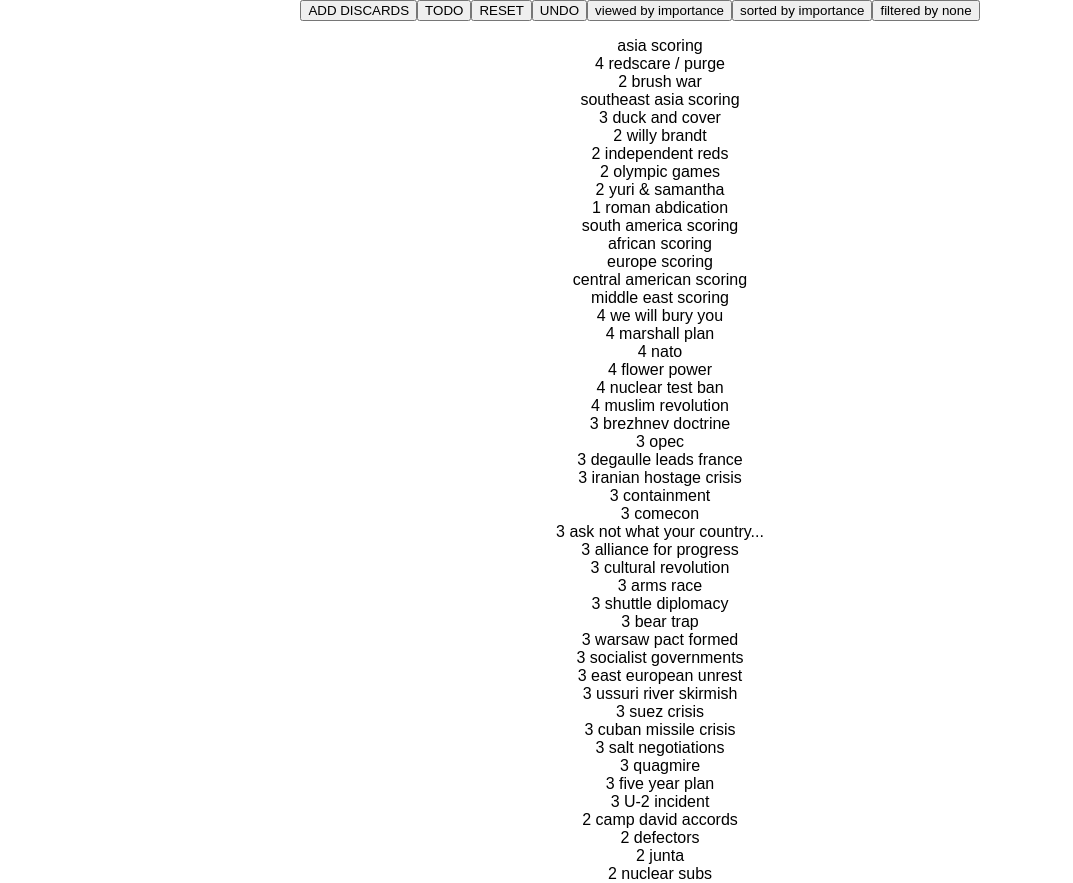
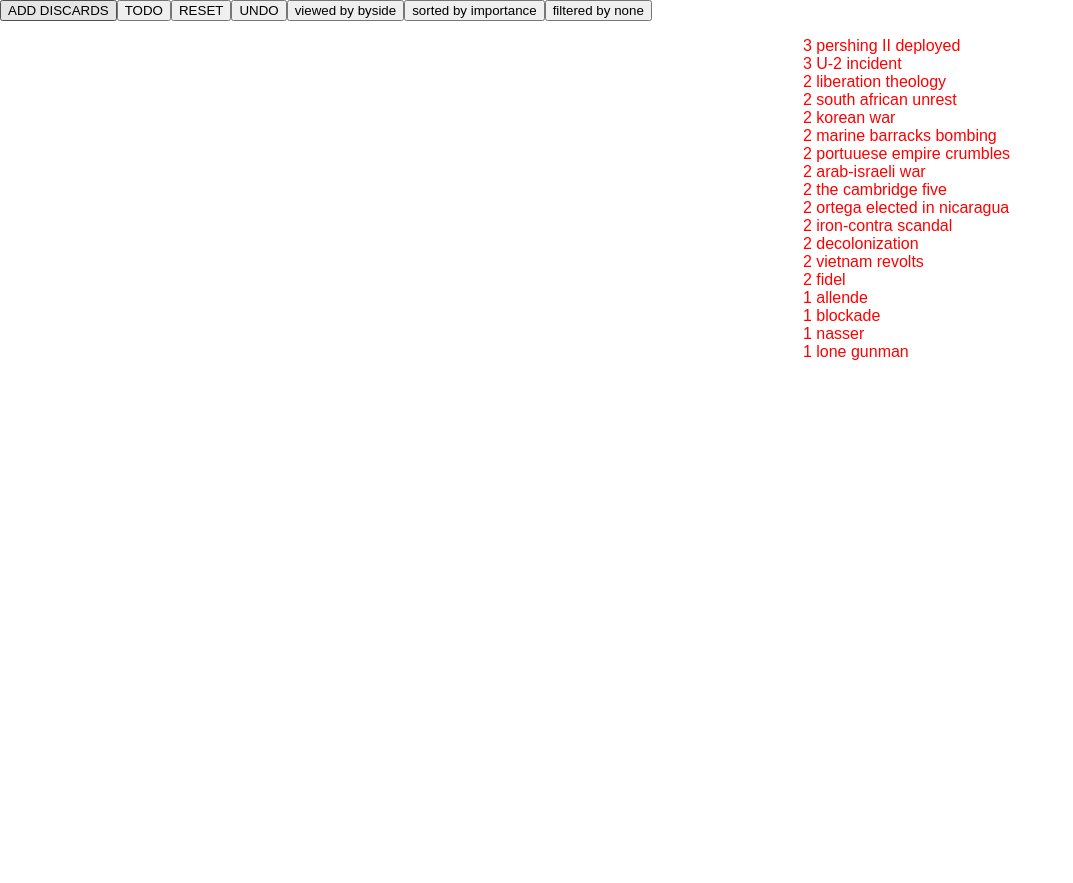
Before and after one commit to mindreader/twilight-struggle-counter, a React (Create React App) app: page / in a window 1280 px wide. Shown: the top 883 px of the page, without its empty margins (0-1073 px from the left). After the commit the page ends 800 px from the top, so only its background shows below. Built offline with nearby package versions, Linux system fonts and the light colour scheme.

Commit message:
Trying to pretty up this code a little.

```diff
--- a/package.json
+++ b/package.json
@@ -13,5 +13,8 @@
     "build": "react-scripts build",
     "test": "react-scripts test --env=jsdom",
     "eject": "react-scripts eject"
+  },
+  "devDependencies": {
+    "prettier": "^1.13.5"
   }
 }
--- a/src/App.css
+++ b/src/App.css
@@ -1,5 +1,5 @@
 .App {
-  text-align: center;
+  text-align: left;
 }
 
 .App-logo {
@@ -33,3 +33,12 @@
   -khtml-user-select: none; /* webkit (konqueror) browsers */
   -ms-user-select: none; /* IE10+ */
 }
+.byside {
+  margin-left: 20%;
+  margin-right: 20%;
+}
+
+.left, .right, .middle {
+  float: left;
+  width: 33%;
+}
--- a/src/App.js
+++ b/src/App.js
@@ -8,9 +8,9 @@ const { Map } = require('immutable')
 class Card extends Component {
   color() {
     switch (this.props.presence) {
-      case "deck": return "black"
+      case "inhand": return "black"
       case "discarded": return "gray"
-      case "inhand": return (this.props.side === "ussr") ? "red" : (this.props.side === "us" ? "blue" : "purple")
+      case "deck": return (this.props.side === "ussr") ? "red" : (this.props.side === "us" ? "blue" : "purple")
       case "removed": return "black"
       default: return "black"
     }
@@ -101,7 +101,7 @@ class App extends Component {
       cardStates: allCards.map(c =>
         Map({presence: "deck"})
       ),
-      viewBy: 'importance', // war / ops value / importance
+      viewBy: 'byside', // war / ops value / importance / byside
       sortBy: 'importance', // ops / name / importance
       filterBy: 'none', // none / scoring / 2ops / 3ops / 4ops / high priority
       phase: 3, // 1 = early, 2 = mid, 3 = late
@@ -222,18 +222,18 @@ class App extends Component {
     let ussr = f(c => c.get('side') === "ussr")
 
    return (
-      <div>
-        <div>
+      <div className="byside">
+        <div className="left">
           <ul>
             {us}
           </ul>
         </div>
-        <div>
+        <div className="middle">
           <ul>
             {neutral}
           </ul>
         </div>
-        <div>
+        <div className="right">
           <ul>
             {ussr}
           </ul>
--- a/src/Cards.js
+++ b/src/Cards.js
@@ -22,46 +22,46 @@ class Cards {
       bl:  Map({name: "blockade",         early:  true, event: true,  side: "ussr",    ops: 1}),
       kw:  Map({name: "korean war",         early:  true, event: true,  side: "ussr",    ops: 2}),
       aiw:  Map({name: "arab-israeli war",         early:  true, event: false,  side: "ussr",    ops: 2}),
-      cm:  Map({name: "comecon",         early:  true, event: true,  side: "ussr",    ops: 3}),
+      come:  Map({name: "comecon",         early:  true, event: true,  side: "ussr",    ops: 3}),
       nsr:  Map({name: "nasser",         early:  true, event: true,  side: "ussr",    ops: 1}),
       wsp:  Map({name: "warsaw pact formed",         early:  true, event: true,  side: "ussr",    ops: 3}),
-      dg:  Map({name: "degaulle leads france",         early:  true, event: true,  side: "ussr",    ops: 3}),
+      deg:  Map({name: "degaulle leads france",         early:  true, event: true,  side: "ussr",    ops: 3}),
       cns:  Map({name: "captured nazi scientist",         early:  true, event: true,  side: "neutral",    ops: 2}),
-      td:  Map({name: "truman doctrine",         early:  true, event: true,  side: "us",    ops: 1}),
+      trum:  Map({name: "truman doctrine",         early:  true, event: true,  side: "us",    ops: 1}),
       nt:  Map({name: "nato",         early:  true, event: true,  side: "us",    ops: 4}),
       mp:  Map({name: "marshall plan",         early:  true, event: true,  side: "us",    ops: 4}),
       ipw:  Map({name: "indo-pakistani war",         early:  true, event: false,  side: "neutral",    ops: 2}),
       cnt:  Map({name: "containment",         early:  true, event: true,  side: "us",    ops: 3}),
       cia:  Map({name: "cia created",         early:  true, event: true,  side: "us",    ops: 1}),
-      suz:  Map({name: "suez crisis",         early:  true, event: true,  side: "ussr",    ops: 3}),
+      suez:  Map({name: "suez crisis",         early:  true, event: true,  side: "ussr",    ops: 3}),
       eeu:  Map({name: "east european unrest",         early:  true, event: false,  side: "us",    ops: 3}),
       dcz:  Map({name: "decolonization",         early:  true, event: false,  side: "ussr",    ops: 2}),
       un:  Map({name: "un intervention",         early:  true, event: false,  side: "neutral",    ops: 1}),
-      ntp:  Map({name: "nuclear test ban",         early:  true, event: false,  side: "neutral",    ops: 4}),
-      fr:  Map({name: "formosan resolution",         early:  true, event: true,  side: "us",    ops: 2}),
-      df:  Map({name: "defectors",         early:  true, event: false,  side: "us",    ops: 2}),
+      ntb:  Map({name: "nuclear test ban",         early:  true, event: false,  side: "neutral",    ops: 4}),
+      form:  Map({name: "formosan resolution",         early:  true, event: true,  side: "us",    ops: 2}),
+      def:  Map({name: "defectors",         early:  true, event: false,  side: "us",    ops: 2}),
       cas:  Map({name: "central american scoring",         mid:  true, event: false,  side: "neutral",    scoringcard: true}),
       ar:  Map({name: "arms race",         mid:  true, event: false,  side: "neutral",    ops: 3}),
       cmc:  Map({name: "cuban missile crisis",         mid:  true, event: true,  side: "neutral",    ops: 3}),
-      ns:  Map({name: "nuclear subs",         mid:  true, event: true,  side: "us",    ops: 2}),
+      subs:  Map({name: "nuclear subs",         mid:  true, event: true,  side: "us",    ops: 2}),
       qm:  Map({name: "quagmire",         mid:  true, event: true,  side: "ussr",    ops: 3}),
-      sn:  Map({name: "salt negotiations",         mid:  true, event: true,  side: "neutral",    ops: 3}),
+      salt:  Map({name: "salt negotiations",         mid:  true, event: true,  side: "neutral",    ops: 3}),
       bt:  Map({name: "bear trap",         mid:  true, event: true,  side: "us",    ops: 3}),
-      sm:  Map({name: "summit",         mid:  true, event: false,  side: "neutral",    ops: 1}),
+      sum:  Map({name: "summit",         mid:  true, event: false,  side: "neutral",    ops: 1}),
       hil:  Map({name: "how i learned to stop worrying",         mid:  true, event: true,  side: "neutral",    ops: 2}),
       jun:  Map({name: "junta",         mid:  true, event: false,  side: "neutral",    ops: 2}),
       kd:  Map({name: "kitchen debates",         mid:  true, event: true,  side: "us",    ops: 1}),
-      me:  Map({name: "missile envy",         mid:  true, event: false,  side: "neutral",    ops: 2}),
-      wwb:  Map({name: "we will bury you",         mid:  true, event: true,  side: "ussr",    ops: 4}),
-      bd:  Map({name: "brezhnev doctrine",         mid:  true, event: true,  side: "ussr",    ops: 3}),
+      mis:  Map({name: "missile envy",         mid:  true, event: false,  side: "neutral",    ops: 2}),
+      wwby:  Map({name: "we will bury you",         mid:  true, event: true,  side: "ussr",    ops: 4}),
+      brez:  Map({name: "brezhnev doctrine",         mid:  true, event: true,  side: "ussr",    ops: 3}),
       pec:  Map({name: "portuuese empire crumbles",         mid:  true, event: true,  side: "ussr",    ops: 2}),
       sau:  Map({name: "south african unrest",         mid:  true, event: false,  side: "ussr",    ops: 2}),
       all:  Map({name: "allende",         mid:  true, event: true,  side: "ussr",    ops: 1}),
       mus:  Map({name: "muslim revolution",         mid:  true, event: false,  side: "ussr",    ops: 4}),
-      cr:  Map({name: "cultural revolution",         mid:  true, event: true,  side: "ussr",    ops: 3}),
+      cult:  Map({name: "cultural revolution",         mid:  true, event: true,  side: "ussr",    ops: 3}),
       fp:  Map({name: "flower power",         mid:  true, event: true,  side: "ussr",    ops: 4}),
       u2:  Map({name: "U-2 incident",         mid:  true, event: true,  side: "ussr",    ops: 3}),
-      opc:  Map({name: "opec",         mid:  true, event: false,  side: "ussr",    ops: 3}),
+      opec:  Map({name: "opec",         mid:  true, event: false,  side: "ussr",    ops: 3}),
       lg:  Map({name: "lone gunman",         mid:  true, event: true,  side: "ussr",    ops: 1}),
       crg:  Map({name: "colonial rear guards",         mid:  true, event: false,  side: "us",    ops: 2}),
       pcr:  Map({name: "panama canal returned",         mid:  true, event: true,  side: "us",    ops: 1}),
@@ -69,20 +69,46 @@ class Cards {
       pg:  Map({name: "puppet governments",         mid:  true, event: true,  side: "us",    ops: 2}),
       gs:  Map({name: "grain sales to soviets",         mid:  true, event: false,  side: "us",    ops: 2}),
       jp:  Map({name: "john paul II elected pope",         mid:  true, event: true,  side: "us",    ops: 2}),
-      lds:  Map({name: "latin american death squads",         mid:  true, event: false,  side: "neutral",    ops: 2}),
+      lads:  Map({name: "latin american death squads",         mid:  true, event: false,  side: "neutral",    ops: 2}),
       nix:  Map({name: "nixon plays the china card",         mid:  true, event: true,  side: "us",    ops: 2}),
       oas:  Map({name: "oas founded",         mid:  true, event: true,  side: "us",    ops: 1}),
       sad:  Map({name: "saddat expels soviets",         mid:  true, event: true,  side: "us",    ops: 1}),
-      sd:  Map({name: "shuttle diplomacy",         mid:  true, event: true,  side: "us",    ops: 3}),
+      shu:  Map({name: "shuttle diplomacy",         mid:  true, event: true,  side: "us",    ops: 3}),
       voa:  Map({name: "voice of america",         mid:  true, event: false,  side: "us",    ops: 2}),
       lib:  Map({name: "liberation theology",         mid:  true, event: false,  side: "ussr",    ops: 2}),
       urs:  Map({name: "ussuri river skirmish",         mid:  true, event: true,  side: "us",    ops: 3}),
-      an:  Map({name: "ask not what your country...",         mid:  true, event: true,  side: "us",    ops: 3}),
-      ap:  Map({name: "alliance for progress",         mid:  true, event: true,  side: "us",    ops: 3}),
+      ask:  Map({name: "ask not what your country...",         mid:  true, event: true,  side: "us",    ops: 3}),
+      pro:  Map({name: "alliance for progress",         mid:  true, event: true,  side: "us",    ops: 3}),
       afs:  Map({name: "african scoring",         mid:  true, event: false,  side: "neutral",    scoringcard: true}),
       one:  Map({name: "one small step",         mid:  true, event: false,  side: "neutral",    ops: 2}),
       sas:  Map({name: "south america scoring",         mid:  true, event: false,  side: "neutral",    scoringcard: true}),
-      ihc:  Map({name: "iranian hostage crisis",         late:  true, event: true,  side: "ussr", ops: 3}),
+      host:  Map({name: "iranian hostage crisis",         late:  true, event: true,  side: "ussr", ops: 3}),
+      il:  Map({name: "the iron lady",         late:  true, event: true,  side: "us", ops: 3}),
+      rbl:  Map({name: "reagan bombs libya",         late:  true, event: true,  side: "us", ops: 2}),
+      sw:  Map({name: "star wars",         late:  true, event: true,  side: "us", ops: 2}),
+      nso:  Map({name: "north sea oil",         late:  true, event: true,  side: "us", ops: 3}),
+      ref:  Map({name: "the reformer",         late:  true, event: true,  side: "ussr", ops: 3}),
+      mbb:  Map({name: "marine barracks bombing",         late:  true, event: true,  side: "ussr", ops: 2}),
+      kal:  Map({name: "soviets shoot down KAL-007",         late:  true, event: true,  side: "us", ops: 4}),
+      glas:  Map({name: "glasnost",         late:  true, event: true,  side: "ussr", ops: 4}),
+      ort:  Map({name: "ortega elected in nicaragua",         late:  true, event: true,  side: "ussr", ops: 2}),
+      ter:  Map({name: "terrorism",         late:  true, event: false,  side: "neutral", ops: 2}),
+      ics:  Map({name: "iron-contra scandal",         late:  true, event: true,  side: "ussr", ops: 2}),
+      cnb:  Map({name: "chernobyl",         late:  true, event: true,  side: "us", ops: 3}),
+      ladc:  Map({name: "latin american debt crisis",         late:  true, event: false,  side: "ussr", ops: 2}),
+      tdw:  Map({name: "tear down this wall",         late:  true, event: true,  side: "us", ops: 3}),
+      evl:  Map({name: "an evil empire",         late:  true, event: true,  side: "us", ops: 3}),
+      ald:  Map({name: "aldrich ames remix",         late:  true, event: true,  side: "ussr", ops: 3}),
+      per:  Map({name: "pershing II deployed",         late:  true, event: true,  side: "ussr", ops: 3}),
+      wg:  Map({name: "wargames",         late:  true, event: true,  side: "neutral", ops: 4}),
+      sol:  Map({name: "solidarity",         late:  true, event: true,  side: "us", ops: 2}),
+      iiw:  Map({name: "iran iraq war",         late:  true, event: true,  side: "neutral", ops: 2}),
+      cam:  Map({name: "the cambridge five",         late:  true, event: false,  side: "ussr", ops: 2}),
+      sr:  Map({name: "special relationship",         late:  true, event: false,  side: "us", ops: 2}),
+      nrd:  Map({name: "norad",         late:  true, event: true,  side: "us", ops: 3}),
+      che:  Map({name: "che",         late:  true, event: true,  side: "ussr", ops: 3}),
+      omt:  Map({name: "our man in tehran",         late:  true, event: true,  side: "us", ops: 2}),
+      awac:  Map({name: "awacs sale to saudis",         late:  true, event: true,  side: "us", ops: 3}),
     })
 
   static cardsWithImportance = () =>
@@ -92,24 +118,103 @@ class Cards {
         case 'ir':
         case 'og':
         case 'ys':
+        case 'il':
+        case 'nso':
+        case 'shu':
+        case 'eeu':
+        case 'awac':
+        case 'evl':
+        case 'rbl':
+        case 'kd':
+        case 'one':
+        case 'cns':
+        case 'iiw':
+        case 'lads':
+        case 'ladc':
+        case 'sum':
+        case 'come':
+
           return c.set('importance', 1)
         case 'wb':
+        case 'cnt':
+        case 'pro':
+        case 'cda':
+        case 'jp':
+        case 'form':
+        case 'sol':
+        case 'omt':
+        case 'sr':
+        case 'ar':
+        case 'cmc':
+        case 'hil':
+        case 'ipw':
+        case 'un':
+        case 'brez':
+        case 'host':
+        case 'wsp':
 
           return c.set('importance', 2)
         case 'dc':
         case 'sea':
+        case 'kal':
+        case 'tdw':
+        case 'ask':
+        case 'cnb':
+        case 'fyp':
+        case 'sw':
+        case 'subs':
+        case 'pg':
+        case 'nix':
+        case 'oas':
+        case 'trum':
+        case 'sad':
+        case 'pcr':
+        case 'salt':
+        case 'ter':
+        case 'mis':
+        case 'fp':
+        case 'mus':
+        case 'glas':
+        case 'che':
+        case 'opec':
+        case 'deg':
+        case 'cult':
+        case 'sg':
+        case 'suez':
+        case 'qm':
 
           return c.set('importance', 3)
 
         case 'as':
         case 'rsp':
         case 'br':
+        case 'mp':
+        case 'nt':
+        case 'nrd':
+        case 'bt':
+        case 'urs':
+        case 'def':
+        case 'voa':
+        case 'gs':
+        case 'crg':
+        case 'cia':
+        case 'sas':
+        case 'afs':
+        case 'eu':
+        case 'cas':
+        case 'mes':
+        case 'ntb':
+        case 'wg':
+        case 'jun':
+        case 'wwby':
+        case 'ref':
+        case 'ald':
           return c.set('importance', 4)
 
         default:
           return c.set('importance', 0)
       }
-    })
+    }).filter(c => !c.get('importance'))
 
 }
 export default Cards
```
Also changed, not shown: 1 other file (tests, documents, lock files or other folders).
